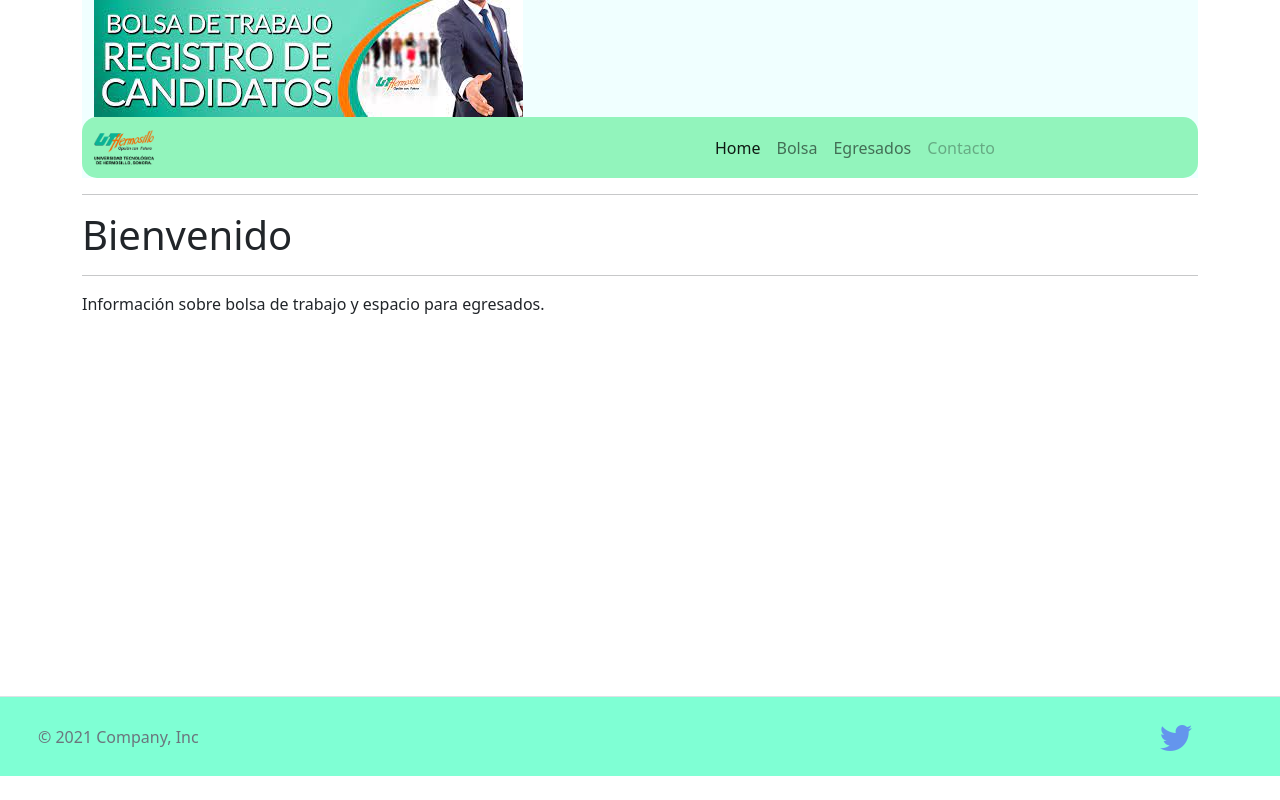
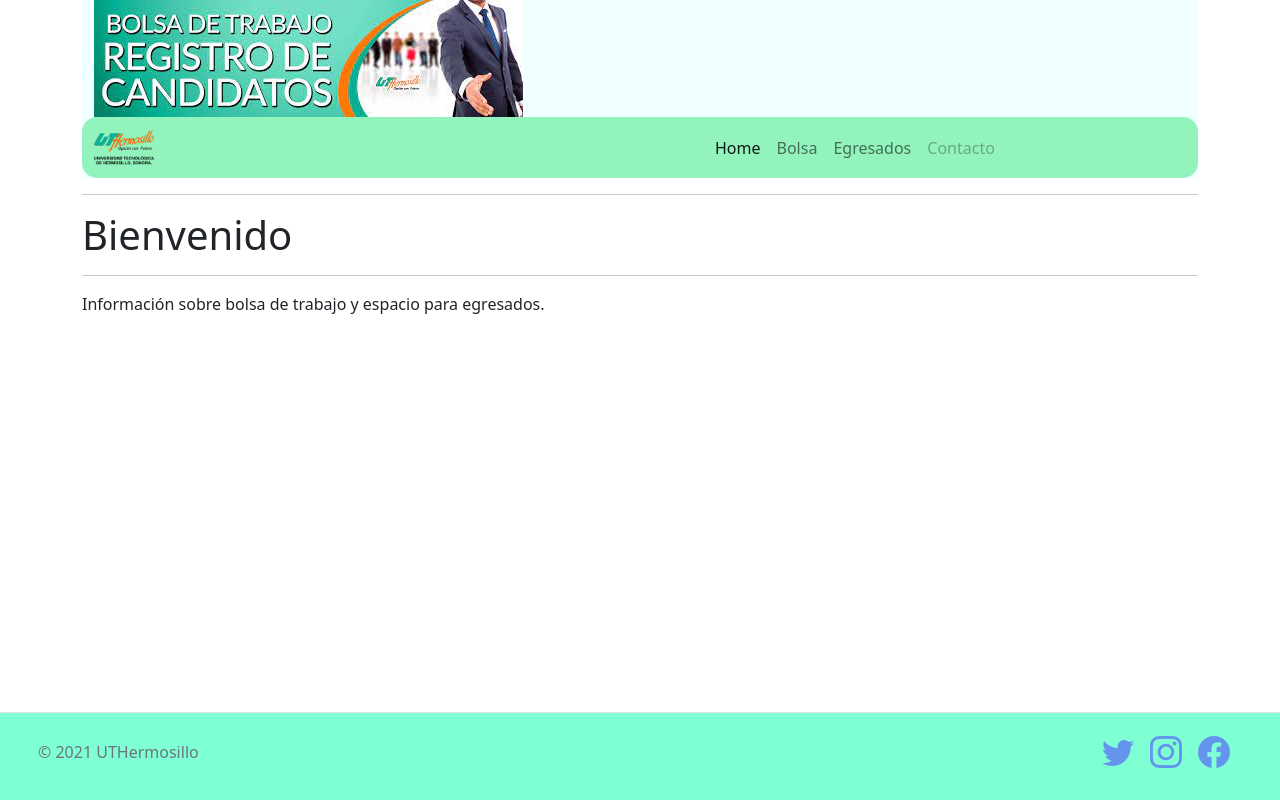
Before and after one commit to alonsolopezr/pwa-base, a plain HTML site: page index.html in a window 1280 px wide. Drawn offline with nearby package versions, Linux system fonts and the light colour scheme.

```diff
--- a/css/style.css
+++ b/css/style.css
@@ -1,5 +1,6 @@
 * {
     padding: 3;
+    padding-bottom: 0;
 }
 
 header {
@@ -14,9 +15,11 @@
 footer {
     position: absolute;
     bottom: 0;
-    clear: both;
     width: 100%;
-    height: 80px;
+    height: 5.5rem;
     /* Height of the footer */
     background: #6cf;
+    margin-top: -10px;
+    padding-bottom: 10px;
+    padding-right: 50px;
 }
--- a/index.html
+++ b/index.html
@@ -61,20 +61,18 @@
         </main>
 
     </div>
-    <footer style="background-color: aquamarine;" class="d-flex flex-wrap justify-content-between align-items-center py-3 my-4 border-top">
+    <footer style="background-color: aquamarine;" class="d-flex flex-wrap justify-content-between align-items-center border-top">
         <div class="col-md-4 d-flex align-items-center">
             <a href="/" class="mb-3 me-2 mb-md-0 text-muted text-decoration-none lh-1">
                 <svg class="bi" width="30" height="24"><use xlink:href="#bootstrap"></use></svg>
             </a>
-            <span class="text-muted">© 2021 Company, Inc</span>
+            <span class="text-muted">© 2021 UTHermosillo</span>
         </div>
 
         <ul class="nav col-md-4 justify-content-end list-unstyled d-flex">
             <li class="ms-3"><a class="text-muted" href="#"><i class="bi bi-twitter" style="font-size: 2rem; color: cornflowerblue;"></i></a></li>
-            <li class="ms-3"><a class="text-muted" href="#"><svg class="bi" width="32" height="32" fill="currentColor">
-  <use xlink:href="bootstrap-icons.svg#toggles"/>
-</svg></a></li>
-            <li class="ms-3"><a class="text-muted" href="#"><svg class="bi" width="24" height="24"><use xlink:href="#facebook"></use></svg></a></li>
+            <li class="ms-3"><a class="text-muted" href="#"><i class="bi bi-instagram" style="font-size: 2rem; color: cornflowerblue;"></i></a></li>
+            <li class="ms-3"><a class="text-muted" href="#"><i class="bi bi-facebook" style="font-size: 2rem; color: cornflowerblue;"></i></a></li>
         </ul>
     </footer>
     <!-- JS-->
```
